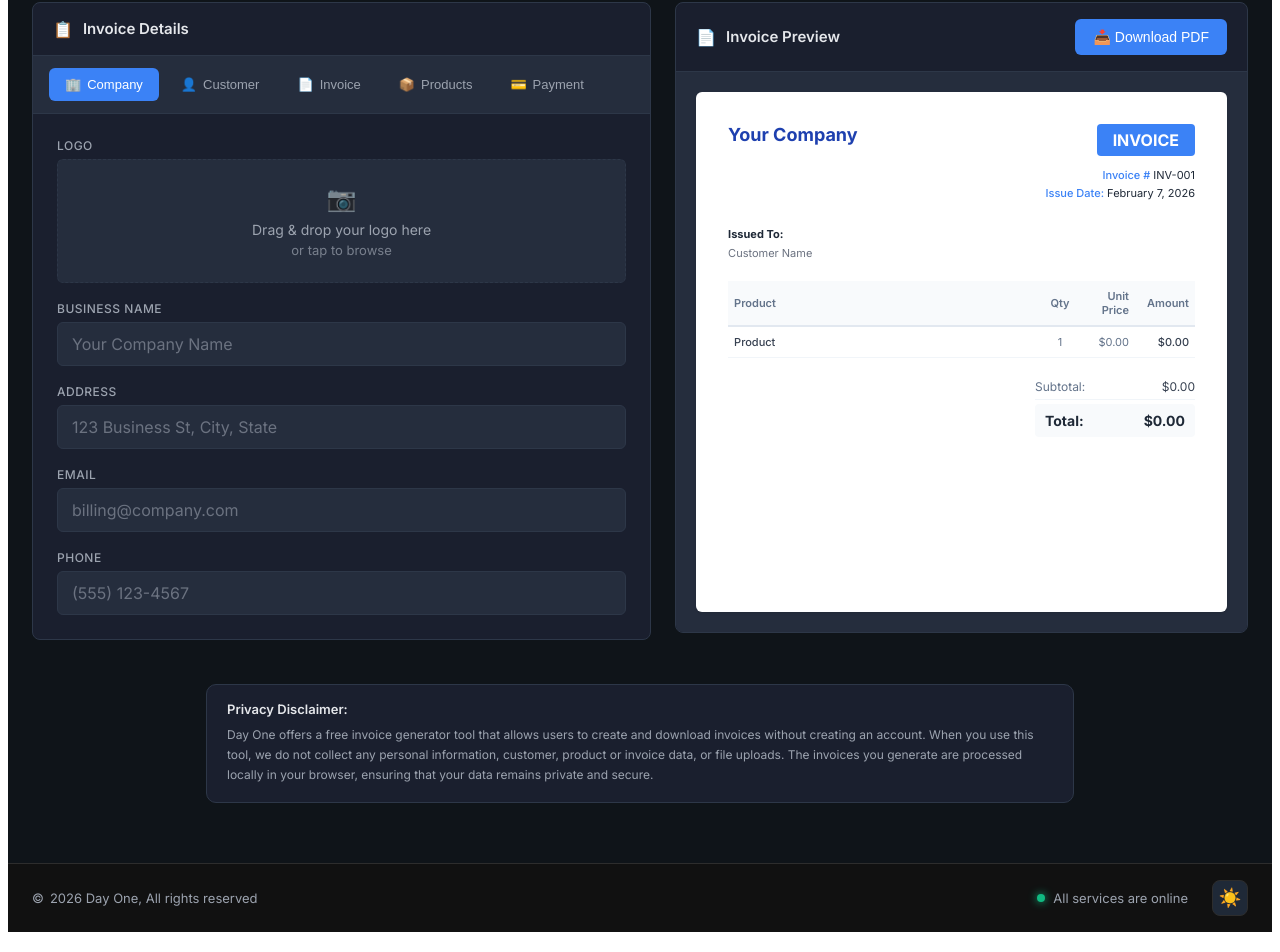
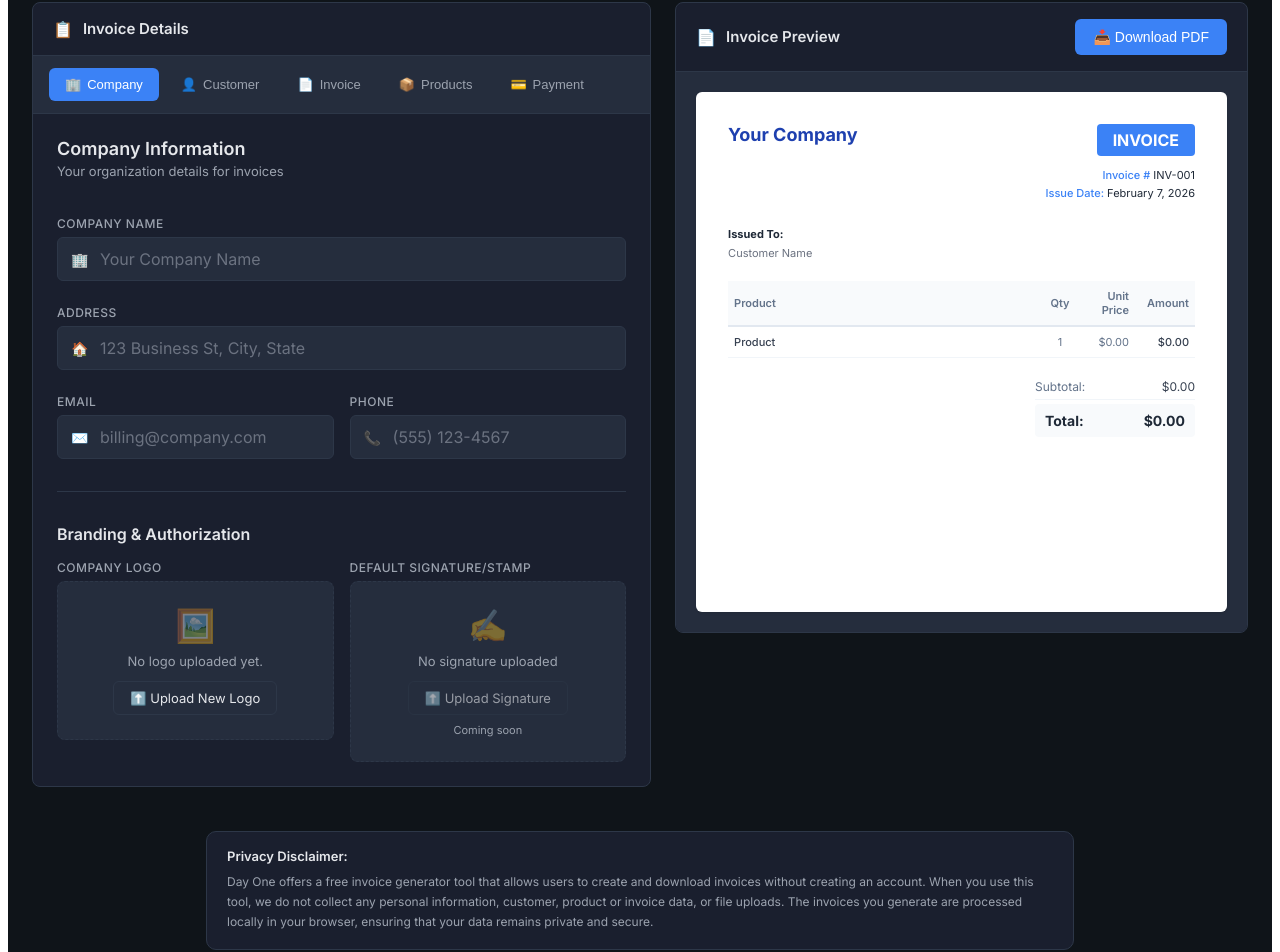
Before and after one commit to PhilBeatz/invoice-generator, a React (Vite) app: page /invoicegenerator in a window 1280 px wide. Shown: the part 327-1279 px from the top of the page. Built offline with nearby package versions, Linux system fonts and the light colour scheme.

Commit message:
Add files via upload

```diff
--- a/src/components/InvoiceGenerator.jsx
+++ b/src/components/InvoiceGenerator.jsx
@@ -1377,39 +1377,158 @@ ${invoice.endMessage ? `<div style="margin-top:20px;padding-top:15px;border-top:
 
             <div style={{ padding: '24px' }}>
               {activeTab === 'business' && (
-                <div style={{ display: 'grid', gap: '18px' }}>
-                  <div>
-                    <label style={labelStyle}>Logo</label>
+                <div style={{ display: 'grid', gap: '24px' }}>
+                  {/* Section Header */}
+                  <div style={{ display: 'flex', justifyContent: 'space-between', alignItems: 'flex-start' }}>
+                    <div>
+                      <h3 style={{ fontSize: '18px', fontWeight: '600', color: colors.text, margin: 0 }}>Company Information</h3>
+                      <p style={{ fontSize: '13px', color: colors.textMuted, marginTop: '4px' }}>Your organization details for invoices</p>
+                    </div>
+                  </div>
+
+                  {/* Company Name */}
+                  <div>
+                    <label style={labelStyle}>Company Name</label>
+                    <div style={{ position: 'relative' }}>
+                      <span style={{ position: 'absolute', left: '14px', top: '50%', transform: 'translateY(-50%)', color: colors.textMuted, fontSize: '14px' }}>🏢</span>
+                      <input style={{ ...inputStyle, paddingLeft: '42px' }} placeholder="Your Company Name" value={invoice.businessName} onChange={(e) => updateField('businessName', e.target.value)} />
+                    </div>
+                  </div>
+
+                  {/* Address */}
+                  <div>
+                    <label style={labelStyle}>Address</label>
+                    <div style={{ position: 'relative' }}>
+                      <span style={{ position: 'absolute', left: '14px', top: '50%', transform: 'translateY(-50%)', color: colors.textMuted, fontSize: '14px' }}>🏠</span>
+                      <input style={{ ...inputStyle, paddingLeft: '42px' }} placeholder="123 Business St, City, State" value={invoice.businessAddress} onChange={(e) => updateField('businessAddress', e.target.value)} />
+                    </div>
+                  </div>
+
+                  {/* Email & Phone - Two Column */}
+                  <div style={{ display: 'grid', gridTemplateColumns: isMobile ? '1fr' : '1fr 1fr', gap: '16px' }}>
+                    <div>
+                      <label style={labelStyle}>Email</label>
+                      <div style={{ position: 'relative' }}>
+                        <span style={{ position: 'absolute', left: '14px', top: '50%', transform: 'translateY(-50%)', color: colors.textMuted, fontSize: '14px' }}>✉️</span>
+                        <input type="email" style={{ ...inputStyle, paddingLeft: '42px' }} placeholder="billing@company.com" value={invoice.businessEmail} onChange={(e) => updateField('businessEmail', e.target.value)} />
+                      </div>
+                    </div>
+                    <div>
+                      <label style={labelStyle}>Phone</label>
+                      <div style={{ position: 'relative' }}>
+                        <span style={{ position: 'absolute', left: '14px', top: '50%', transform: 'translateY(-50%)', color: colors.textMuted, fontSize: '14px' }}>📞</span>
+                        <input type="tel" style={{ ...inputStyle, paddingLeft: '42px' }} placeholder="(555) 123-4567" value={invoice.businessPhone} onChange={(e) => updateField('businessPhone', e.target.value)} />
+                      </div>
+                    </div>
+                  </div>
+
+                  {/* Divider */}
+                  <div style={{ borderTop: `1px solid ${colors.border}`, margin: '8px 0' }}></div>
+
+                  {/* Branding Section */}
+                  <div>
+                    <h3 style={{ fontSize: '16px', fontWeight: '600', color: colors.text, margin: '0 0 16px 0' }}>Branding & Authorization</h3>
+
+                    <div style={{ display: 'grid', gridTemplateColumns: isMobile ? '1fr' : '1fr 1fr', gap: '16px' }}>
+                      {/* Company Logo */}
+                      <div>
+                        <label style={labelStyle}>Company Logo</label>
                         <label
                           onDragOver={handleDragOver}
                           onDragLeave={handleDragLeave}
                           onDrop={handleDrop}
                           style={{
                             border: `1px dashed ${isDragging ? colors.accent : colors.border}`,
-                        borderRadius: '6px',
+                            borderRadius: '8px',
                             padding: '24px',
                             textAlign: 'center',
                             cursor: 'pointer',
-                        display: 'block',
+                            display: 'flex',
+                            flexDirection: 'column',
+                            alignItems: 'center',
+                            justifyContent: 'center',
+                            minHeight: '140px',
                             background: isDragging ? 'rgba(59, 130, 246, 0.1)' : colors.bgInput,
                             transition: 'all 0.15s'
                           }}>
                           <input type="file" accept="image/*" onChange={handleLogoUpload} style={{ display: 'none' }} />
                           {logoPreview ? (
-                        <img src={logoPreview} alt="Logo" style={{ maxWidth: '160px', maxHeight: '80px' }} />
+                            <>
+                              <img src={logoPreview} alt="Logo" style={{ maxWidth: '120px', maxHeight: '60px', marginBottom: '12px' }} />
+                              <button
+                                onClick={(e) => { e.preventDefault(); setLogoPreview(''); }}
+                                style={{
+                                  padding: '6px 12px',
+                                  background: 'transparent',
+                                  border: `1px solid ${colors.border}`,
+                                  borderRadius: '4px',
+                                  color: colors.text,
+                                  fontSize: '12px',
+                                  cursor: 'pointer'
+                                }}
+                              >
+                                Remove Logo
+                              </button>
+                            </>
                           ) : (
-                        <div style={{ color: isDragging ? colors.accent : colors.textMuted, fontSize: '14px' }}>
-                          <div style={{ fontSize: '24px', marginBottom: '8px', opacity: 0.6 }}>📷</div>
-                          <div>Drag & drop your logo here</div>
-                          <div style={{ fontSize: '13px', marginTop: '4px', opacity: 0.7 }}>or tap to browse</div>
-                        </div>
+                            <>
+                              <div style={{ fontSize: '32px', marginBottom: '8px', opacity: 0.4 }}>🖼️</div>
+                              <div style={{ color: colors.textMuted, fontSize: '13px', marginBottom: '12px' }}>No logo uploaded yet.</div>
+                              <div style={{
+                                padding: '8px 16px',
+                                background: 'transparent',
+                                border: `1px solid ${colors.border}`,
+                                borderRadius: '6px',
+                                color: colors.text,
+                                fontSize: '13px',
+                                display: 'flex',
+                                alignItems: 'center',
+                                gap: '6px'
+                              }}>
+                                ⬆️ Upload New Logo
+                              </div>
+                            </>
                           )}
                         </label>
                       </div>
-                  <div><label style={labelStyle}>Business Name</label><input style={inputStyle} placeholder="Your Company Name" value={invoice.businessName} onChange={(e) => updateField('businessName', e.target.value)} /></div>
-                  <div><label style={labelStyle}>Address</label><input style={inputStyle} placeholder="123 Business St, City, State" value={invoice.businessAddress} onChange={(e) => updateField('businessAddress', e.target.value)} /></div>
-                  <div><label style={labelStyle}>Email</label><input type="email" style={inputStyle} placeholder="billing@company.com" value={invoice.businessEmail} onChange={(e) => updateField('businessEmail', e.target.value)} /></div>
-                  <div><label style={labelStyle}>Phone</label><input type="tel" style={inputStyle} placeholder="(555) 123-4567" value={invoice.businessPhone} onChange={(e) => updateField('businessPhone', e.target.value)} /></div>
+
+                      {/* Signature/Stamp Placeholder */}
+                      <div>
+                        <label style={labelStyle}>Default Signature/Stamp</label>
+                        <div style={{
+                          border: `1px dashed ${colors.border}`,
+                          borderRadius: '8px',
+                          padding: '24px',
+                          textAlign: 'center',
+                          display: 'flex',
+                          flexDirection: 'column',
+                          alignItems: 'center',
+                          justifyContent: 'center',
+                          minHeight: '140px',
+                          background: colors.bgInput,
+                        }}>
+                          <div style={{ fontSize: '32px', marginBottom: '8px', opacity: 0.4 }}>✍️</div>
+                          <div style={{ color: colors.textMuted, fontSize: '13px', marginBottom: '12px' }}>No signature uploaded</div>
+                          <div style={{
+                            padding: '8px 16px',
+                            background: 'transparent',
+                            border: `1px solid ${colors.border}`,
+                            borderRadius: '6px',
+                            color: colors.text,
+                            fontSize: '13px',
+                            display: 'flex',
+                            alignItems: 'center',
+                            gap: '6px',
+                            cursor: 'pointer',
+                            opacity: 0.6,
+                          }}>
+                            ⬆️ Upload Signature
+                          </div>
+                          <div style={{ fontSize: '11px', color: colors.textMuted, marginTop: '8px' }}>Coming soon</div>
+                        </div>
+                      </div>
+                    </div>
+                  </div>
                 </div>
               )}
 
```
Lines whose indentation alone changed are shown as unchanged.
